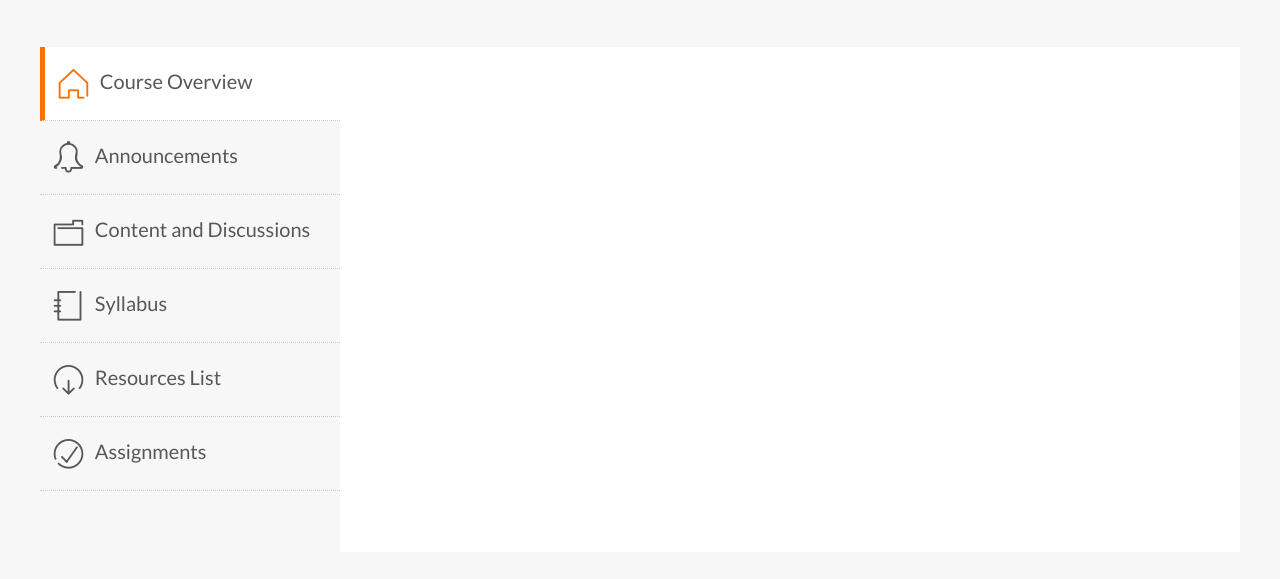
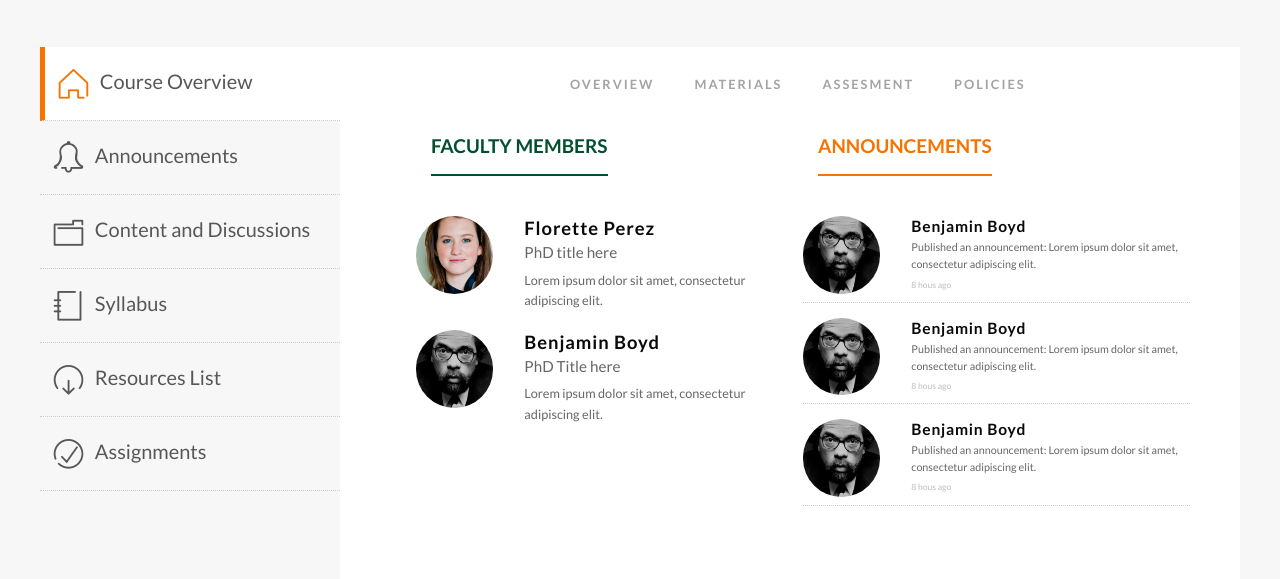
Before and after one commit to glunco/bbprototype, a website: page index.html in a window 1280 px wide. Shown: the part 184-763 px from the top of the page. Drawn offline with Linux system fonts and the light colour scheme; files whose address does not match are found by name.

Commit message:
Loading the html

```diff
--- a/index.html
+++ b/index.html
@@ -277,6 +277,7 @@
 
     jQuery(document).ready(function() {
 
+        jQuery("#main-container").load("include/overview.html");
 
         jQuery("#b-overview").click(function(){
         jQuery("#main-container").load("include/overview.html");
```
